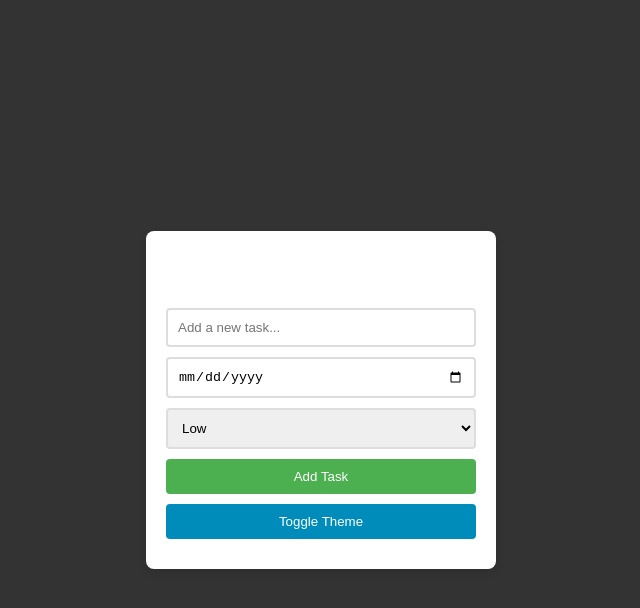
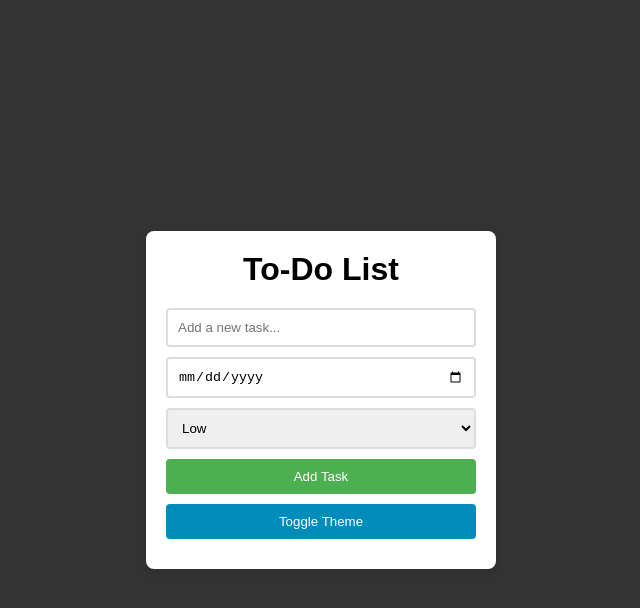
Before and after one commit to immustafa37/To-Do-List, a plain HTML site: page index.html in a window 1280 px wide. Both pictures are taken after a click on the button "Toggle Theme". Shown: the whole page, without its empty margins (319-959 px from the left). Drawn offline with Linux system fonts and the light colour scheme.

Commit message:
complete

```diff
--- a/style.css
+++ b/style.css
@@ -17,6 +17,10 @@ body {
 body.dark-mode {
     background-color: #333;
     color: white;
+}
+
+body.dark-mode h1 {
+    color: rgb(0, 0, 0);
 }
 
 .container {
```
